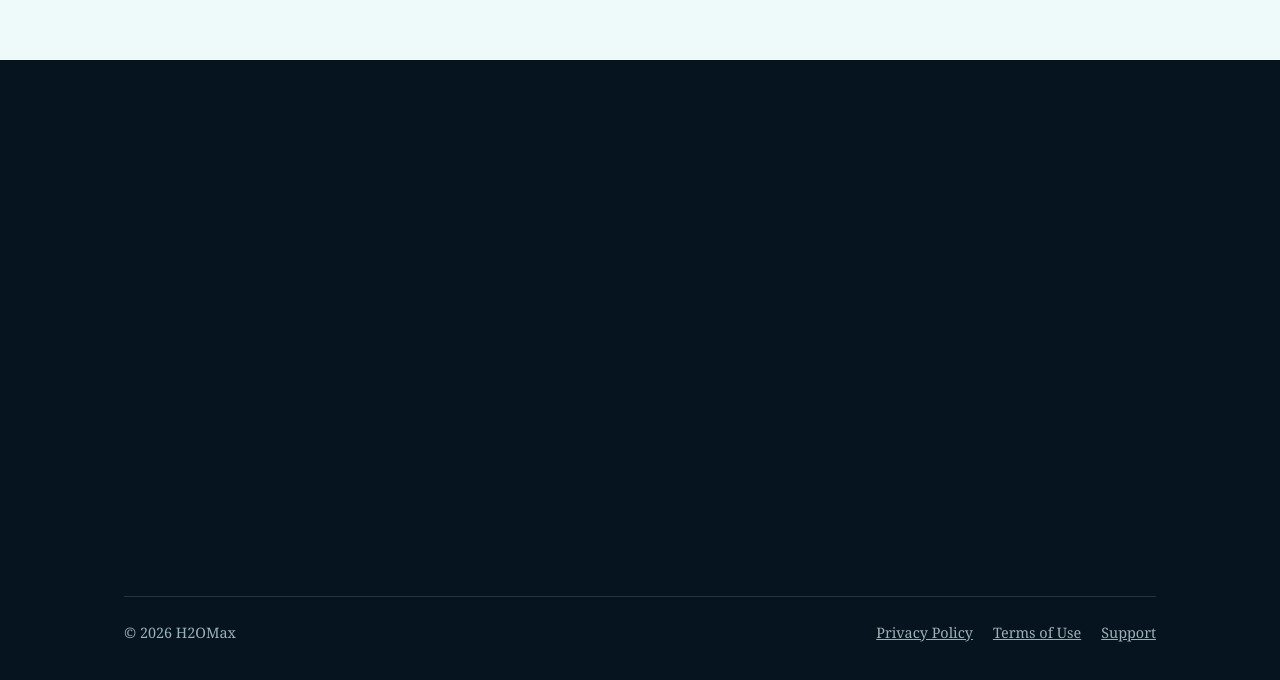
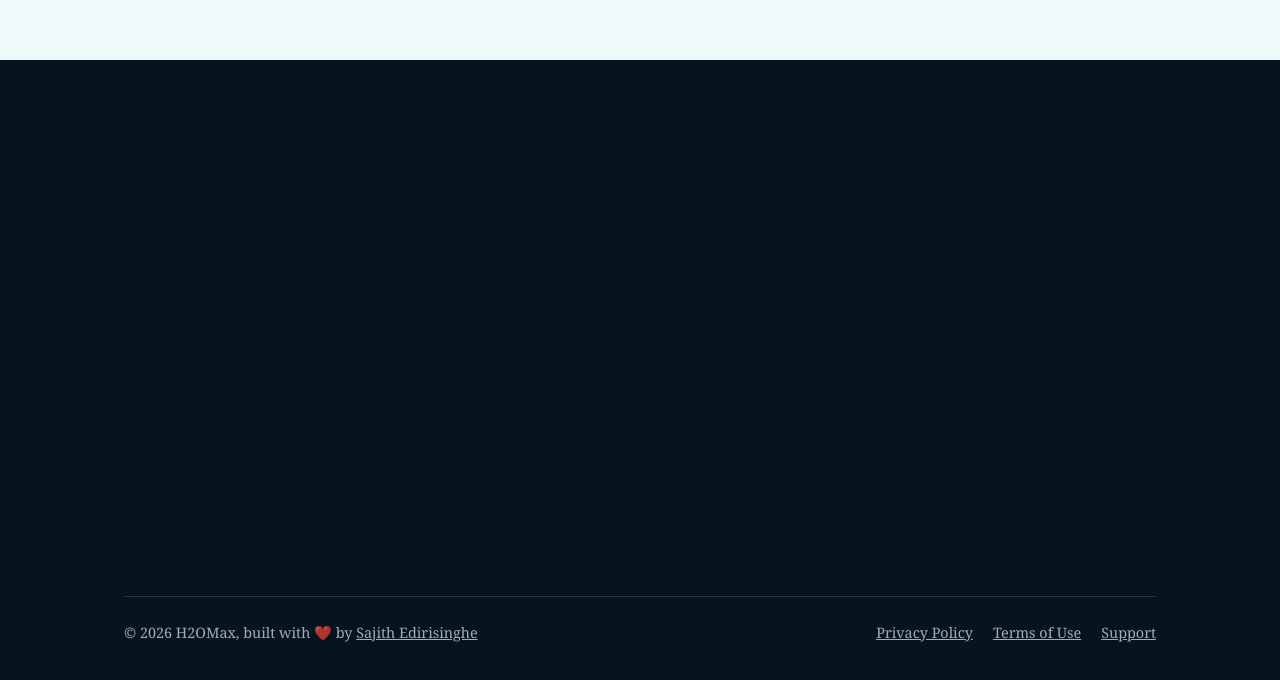
Before and after one commit to sajithdilshan/h2omax-app, a plain HTML site: page index.html in a window 1280 px wide. Shown: the part 3833-4513 px from the top of the page. Drawn offline with Linux system fonts and the light colour scheme.

Commit message:
Footer: built with love by Sajith Edirisinghe

```diff
--- a/index.html
+++ b/index.html
@@ -127,7 +127,7 @@
 
 <div class="wrap">
   <footer>
-    <span>© 2026 H2OMax</span>
+    <span>© 2026 H2OMax, built with ❤️ by <a href="https://sajith.me">Sajith Edirisinghe</a></span>
     <div class="legal"><a href="privacy.html">Privacy Policy</a><a href="terms.html">Terms of Use</a><a href="support.html">Support</a></div>
   </footer>
 </div>
```
Also changed, not shown: privacy.html (+1 -1 lines), support.html (+1 -1 lines), terms.html (+1 -1 lines).
